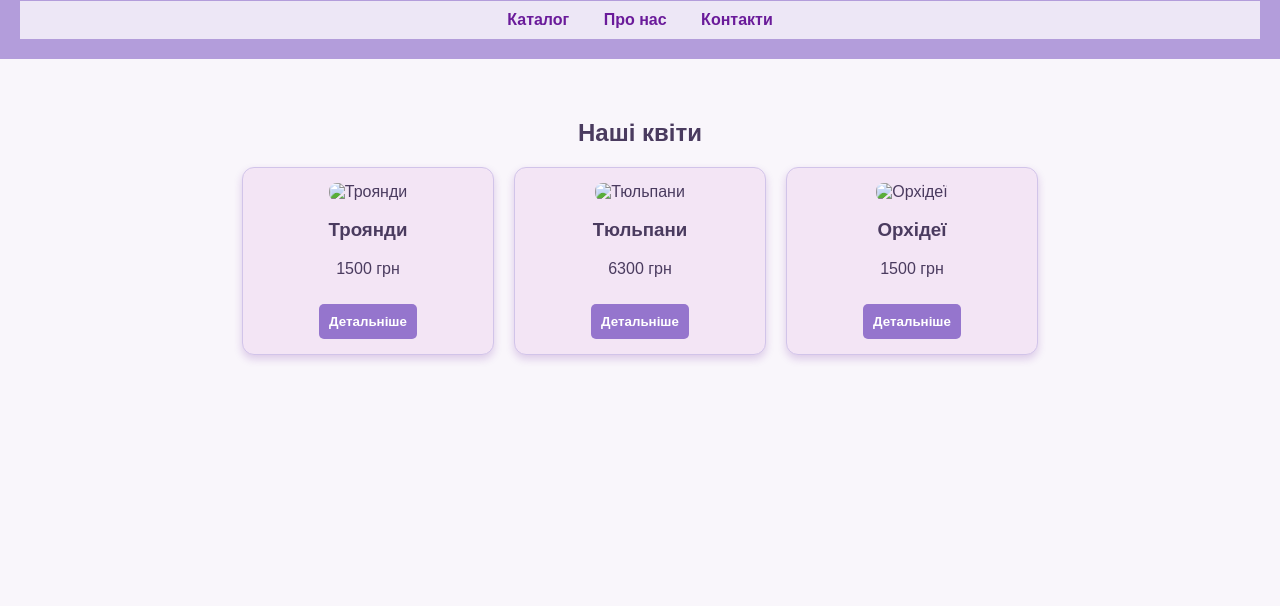
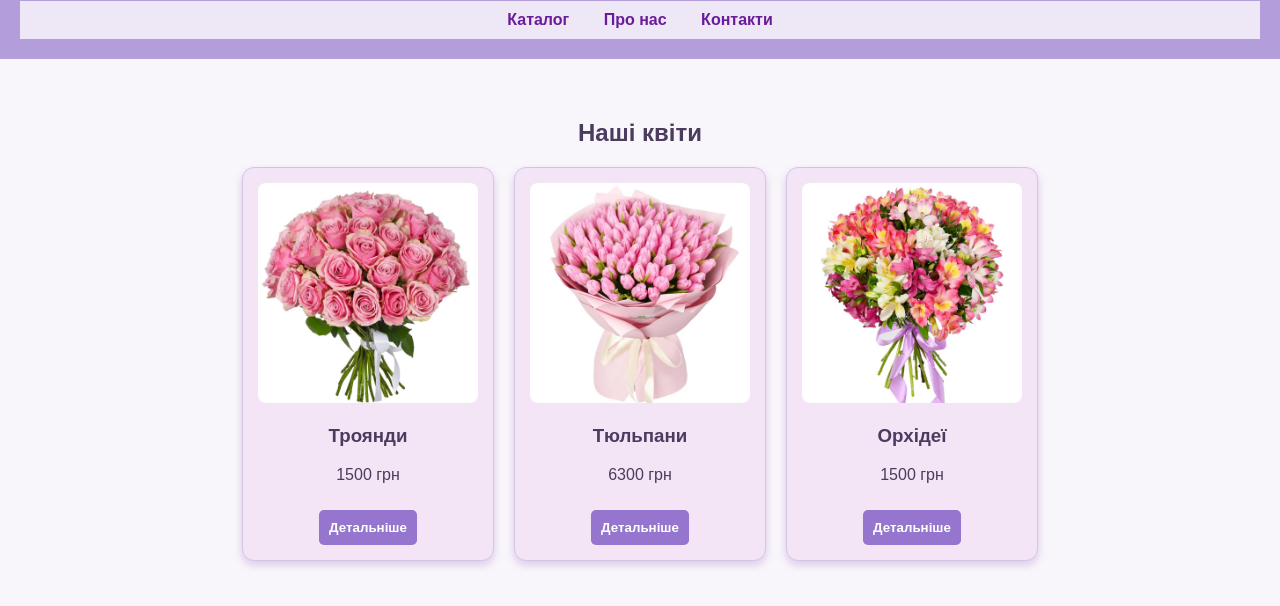
Before and after one commit to elizabethsavvon/flowersshop, a plain HTML site: page index.html in a window 1280 px wide. Shown: the part 100-706 px from the top of the page. Drawn offline with Linux system fonts and the light colour scheme.

Commit message:
Update index.html

```diff
--- a/index.html
+++ b/index.html
@@ -19,19 +19,19 @@
     <h2>Наші квіти</h2>
     <div class="catalog">
       <div class="item">
-        <img src="images/rose.jpg" alt="Троянди">
+        <img src="rose.jpg" alt="Троянди">
         <h3>Троянди</h3>
         <p>1500 грн</p>
         <a href="rose.html"><button>Детальніше</button></a>
       </div>
       <div class="item">
-        <img src="images/tulip.jpg" alt="Тюльпани">
+        <img src="tulip.jpg" alt="Тюльпани">
         <h3>Тюльпани</h3>
         <p>6300 грн</p>
         <a href="tulip.html"><button>Детальніше</button></a>
       </div>
       <div class="item">
-        <img src="images/orchid.jpg" alt="Орхідеї">
+        <img src="orchid.jpg" alt="Орхідеї">
         <h3>Орхідеї</h3>
         <p>1500 грн</p>
         <a href="orchid.html"><button>Детальніше</button></a>
```
